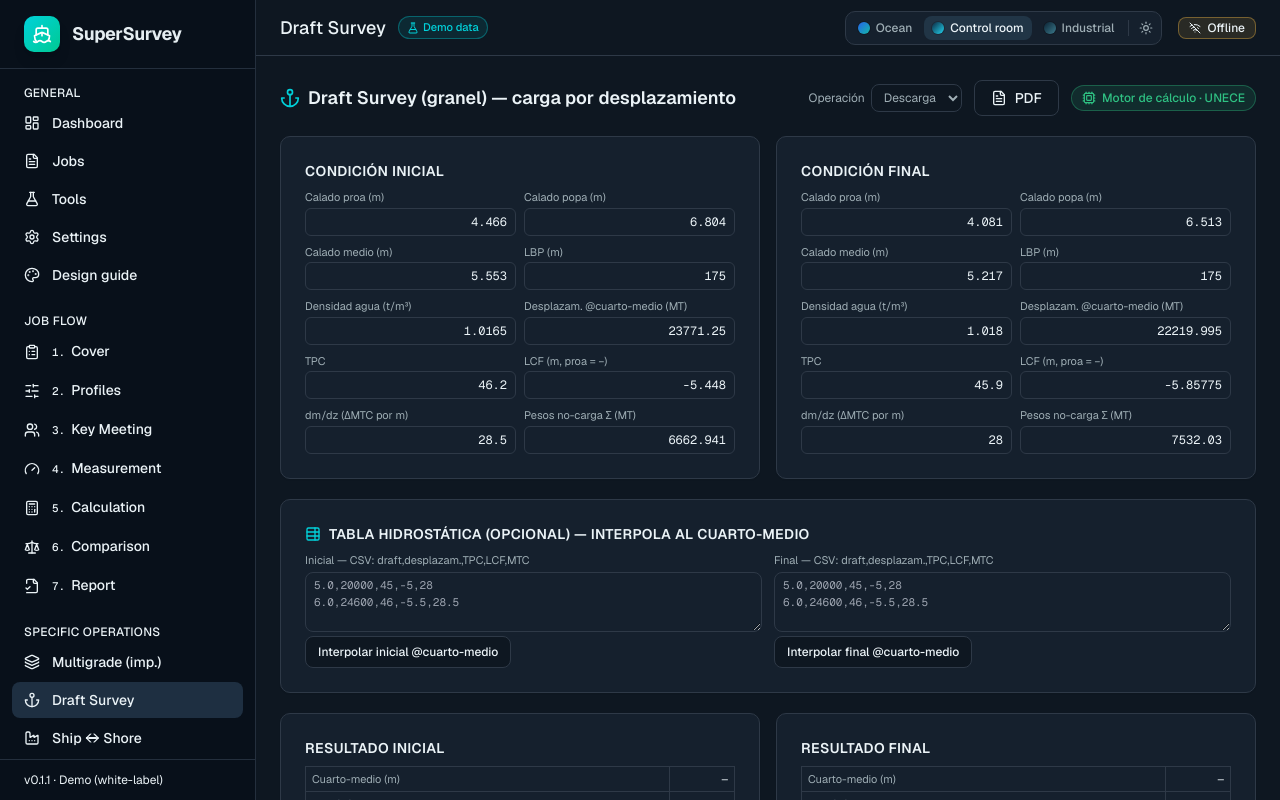
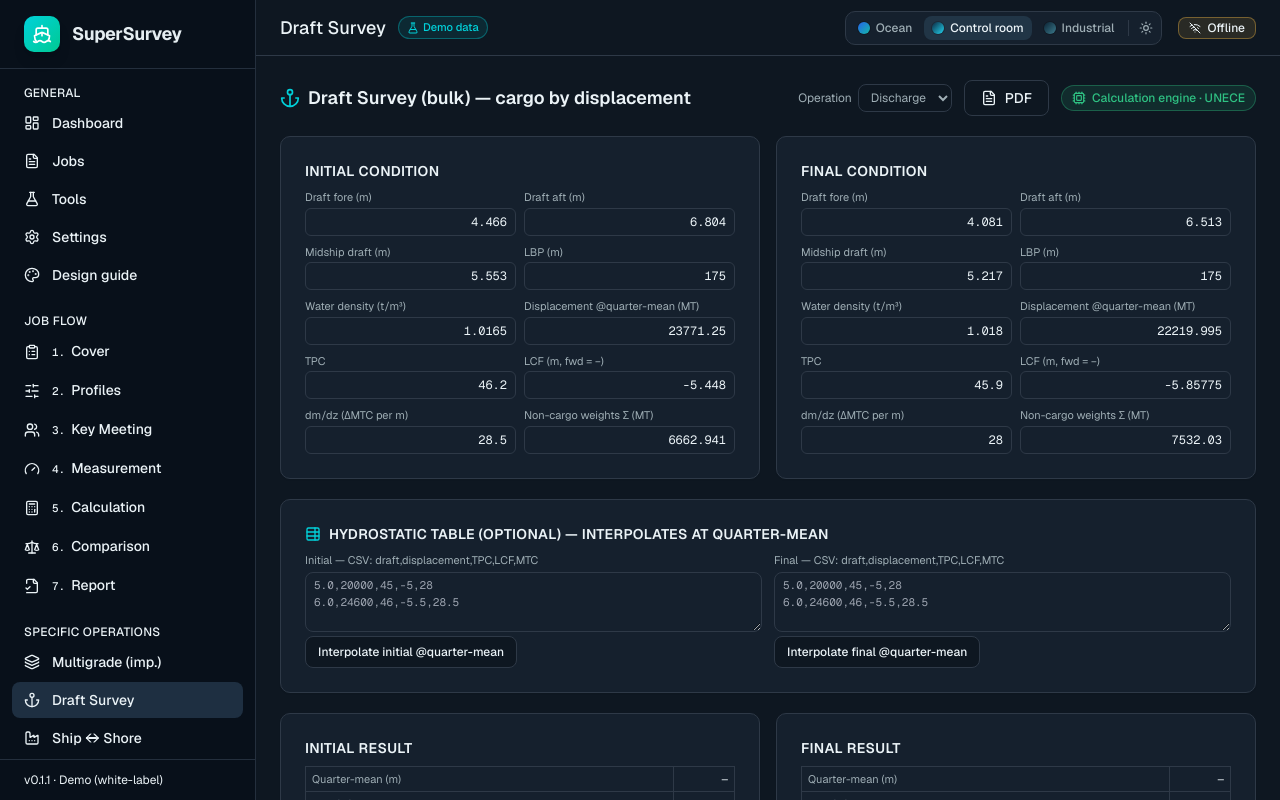
Before and after one commit to Adrian1993-hub/SUPER-SURVEY, a React (Vite) app in the folder ui/: page /trabajo/1/draft in a window 1280 px wide. Built offline with nearby package versions, Linux system fonts and the light colour scheme; no server answers.

Commit message:
i18n(ops): wire DraftSurvey to opsDict

```diff
--- a/ui/src/i18n/dict.operations.ts
+++ b/ui/src/i18n/dict.operations.ts
@@ -69,6 +69,64 @@ export const opsDict = {
     en: ' (vol 546.5/225, API 33.1/34.6 → 33.5347; sulfur 4.4/4.5 → 4.4292). Refutas is canonically by weight; here by volume (worksheet convention). cSt↔SFS converter and extra properties: pending.',
   },
 
+  // ---- Draft Survey (draft.*) ----------------------------------------------
+  'draft.title': { es: 'Draft Survey', en: 'Draft Survey' },
+  'draft.heading': { es: 'Draft Survey (granel) — carga por desplazamiento', en: 'Draft Survey (bulk) — cargo by displacement' },
+  'draft.operation': { es: 'Operación', en: 'Operation' },
+  'draft.discharge': { es: 'Descarga', en: 'Discharge' },
+  'draft.load': { es: 'Carga', en: 'Load' },
+  'draft.initialCondition': { es: 'Condición inicial', en: 'Initial condition' },
+  'draft.finalCondition': { es: 'Condición final', en: 'Final condition' },
+  'draft.f.forward': { es: 'Calado proa (m)', en: 'Draft fore (m)' },
+  'draft.f.aft': { es: 'Calado popa (m)', en: 'Draft aft (m)' },
+  'draft.f.midship': { es: 'Calado medio (m)', en: 'Midship draft (m)' },
+  'draft.f.lbp': { es: 'LBP (m)', en: 'LBP (m)' },
+  'draft.f.density': { es: 'Densidad agua (t/m³)', en: 'Water density (t/m³)' },
+  'draft.f.dispQM': { es: 'Desplazam. @cuarto-medio (MT)', en: 'Displacement @quarter-mean (MT)' },
+  'draft.f.tpc': { es: 'TPC', en: 'TPC' },
+  'draft.f.lcf': { es: 'LCF (m, proa = −)', en: 'LCF (m, fwd = −)' },
+  'draft.f.mtc': { es: 'dm/dz (ΔMTC por m)', en: 'dm/dz (ΔMTC per m)' },
+  'draft.f.deductibles': { es: 'Pesos no-carga Σ (MT)', en: 'Non-cargo weights Σ (MT)' },
+  'draft.r.quarterMean': { es: 'Cuarto-medio (m)', en: 'Quarter-mean (m)' },
+  'draft.r.trim': { es: 'Trim (m)', en: 'Trim (m)' },
+  'draft.r.firstTrim': { es: '1ª corr. trim', en: '1st trim corr.' },
+  'draft.r.secondTrim': { es: '2ª corr. trim', en: '2nd trim corr.' },
+  'draft.r.dispTrim': { es: 'Disp. corr. trim', en: 'Disp. corr. for trim' },
+  'draft.r.densityCorr': { es: 'Corr. densidad', en: 'Density corr.' },
+  'draft.r.dispDensity': { es: 'Disp. corr. densidad', en: 'Disp. corr. for density' },
+  'draft.hydroTitle': {
+    es: 'Tabla hidrostática (opcional) — interpola al cuarto-medio',
+    en: 'Hydrostatic table (optional) — interpolates at quarter-mean',
+  },
+  'draft.csvInitial': { es: 'Inicial — CSV: draft,desplazam.,TPC,LCF,MTC', en: 'Initial — CSV: draft,displacement,TPC,LCF,MTC' },
+  'draft.csvFinal': { es: 'Final — CSV: draft,desplazam.,TPC,LCF,MTC', en: 'Final — CSV: draft,displacement,TPC,LCF,MTC' },
+  'draft.interpolateInitial': { es: 'Interpolar inicial @cuarto-medio', en: 'Interpolate initial @quarter-mean' },
+  'draft.interpolateFinal': { es: 'Interpolar final @cuarto-medio', en: 'Interpolate final @quarter-mean' },
+  'draft.hintRows': {
+    es: 'Pega ≥2 filas (draft,desplazam.,TPC,LCF,MTC) y asegúrate de tener calados válidos.',
+    en: 'Paste ≥2 rows (draft,displacement,TPC,LCF,MTC) and make sure the drafts are valid.',
+  },
+  'draft.hintRange': { es: 'No se pudo interpolar (¿calado fuera de rango?).', en: 'Could not interpolate (draft out of range?).' },
+  'draft.hintOk': {
+    es: 'Interpolado @cuarto-medio {qm} m → desplazamiento {disp} MT.',
+    en: 'Interpolated @quarter-mean {qm} m → displacement {disp} MT.',
+  },
+  'draft.initialResult': { es: 'Resultado inicial', en: 'Initial result' },
+  'draft.finalResult': { es: 'Resultado final', en: 'Final result' },
+  'draft.cargoRecon': { es: 'Carga y reconciliación', en: 'Cargo and reconciliation' },
+  'draft.cargoByDs': { es: 'Carga por draft survey (MT)', en: 'Cargo by draft survey (MT)' },
+  'draft.shoreScale': { es: 'Báscula de tierra (MT) — Σ camiones', en: 'Shore scale (MT) — Σ trucks' },
+  'draft.diffShore': { es: 'Diferencia DS − báscula (MT)', en: 'Difference DS − scale (MT)' },
+  'draft.notePre': {
+    es: 'Cuarto-medio = (proa + popa + 6·medio)/8; 1ª corr. = trim·100·LCF·TPC/LBP; 2ª corr. = trim²·50·(dm/dz)/LBP; corr. densidad a 1.025; Net = disp(densidad) − Σno-carga; ',
+    en: 'Quarter-mean = (fore + aft + 6·mid)/8; 1st corr. = trim·100·LCF·TPC/LBP; 2nd corr. = trim²·50·(dm/dz)/LBP; density corr. to 1.025; Net = disp(density) − Σnon-cargo; ',
+  },
+  'draft.noteCargo': { es: 'carga = |Net inicial − Net final|', en: 'cargo = |initial Net − final Net|' },
+  'draft.notePost': {
+    es: '. Port del cálculo .NET validado (UNECE), anclado a un worksheet real. La báscula de tierra es la suma del control por camión.',
+    en: '. Port of the validated .NET calculation (UNECE), anchored to a real worksheet. The shore scale is the per-truck tally sum.',
+  },
+
   // ---- LNG descarga, cuerpo (lngd.*) --------------------------------------
   'lngd.introPre': { es: 'Custody de LNG por ', en: 'LNG custody by ' },
   'lngd.introEnergy': { es: 'energía', en: 'energy' },
--- a/ui/src/pages/DraftSurvey.tsx
+++ b/ui/src/pages/DraftSurvey.tsx
@@ -5,6 +5,8 @@ import { TopBar } from '../components/TopBar'
 import { draftSurvey, hydrostaticInterpolate, kernelVersion, type DraftConditionInput, type DraftSurveyResult, type HydrostaticRowInput } from '../lib/kernel'
 import { Cpu, Anchor, FileText, Ship, TableProperties } from 'lucide-react'
 import { parseDec } from '../lib/num'
+import { useT } from '../i18n/LanguageProvider'
+import type { TKey } from '../i18n/dict'
 
 // Parse CSV "draft,displacement,tpc,lcf,mtc" (una fila por línea).
 function parseHydroTable(csv: string): HydrostaticRowInput[] {
@@ -25,17 +27,17 @@ function parseHydroTable(csv: string): HydrostaticRowInput[] {
 const initialSeed: DraftConditionInput = { forward: 4.466, aft: 6.804, midship: 5.553, lbp: 175, density: 1.0165, displacementQM: 23771.25, tpc: 46.2, lcf: -5.448, mtcPerMetre: 28.5, deductibles: 6662.941 }
 const finalSeed: DraftConditionInput = { forward: 4.081, aft: 6.513, midship: 5.217, lbp: 175, density: 1.018, displacementQM: 22219.995, tpc: 45.9, lcf: -5.85775, mtcPerMetre: 28.0, deductibles: 7532.03 }
 
-const FIELDS: { key: keyof DraftConditionInput; label: string; step?: number }[] = [
-  { key: 'forward', label: 'Calado proa (m)', step: 0.001 },
-  { key: 'aft', label: 'Calado popa (m)', step: 0.001 },
-  { key: 'midship', label: 'Calado medio (m)', step: 0.001 },
-  { key: 'lbp', label: 'LBP (m)', step: 0.1 },
-  { key: 'density', label: 'Densidad agua (t/m³)', step: 0.0001 },
-  { key: 'displacementQM', label: 'Desplazam. @cuarto-medio (MT)', step: 0.001 },
-  { key: 'tpc', label: 'TPC', step: 0.01 },
-  { key: 'lcf', label: 'LCF (m, proa = −)', step: 0.001 },
-  { key: 'mtcPerMetre', label: 'dm/dz (ΔMTC por m)', step: 0.001 },
-  { key: 'deductibles', label: 'Pesos no-carga Σ (MT)', step: 0.001 },
+const FIELDS: { key: keyof DraftConditionInput; labelKey: TKey; step?: number }[] = [
+  { key: 'forward', labelKey: 'draft.f.forward', step: 0.001 },
+  { key: 'aft', labelKey: 'draft.f.aft', step: 0.001 },
+  { key: 'midship', labelKey: 'draft.f.midship', step: 0.001 },
+  { key: 'lbp', labelKey: 'draft.f.lbp', step: 0.1 },
+  { key: 'density', labelKey: 'draft.f.density', step: 0.0001 },
+  { key: 'displacementQM', labelKey: 'draft.f.dispQM', step: 0.001 },
+  { key: 'tpc', labelKey: 'draft.f.tpc', step: 0.01 },
+  { key: 'lcf', labelKey: 'draft.f.lcf', step: 0.001 },
+  { key: 'mtcPerMetre', labelKey: 'draft.f.mtc', step: 0.001 },
+  { key: 'deductibles', labelKey: 'draft.f.deductibles', step: 0.001 },
 ]
 
 // Formulario denso canónico: .input-dense (index.css).
@@ -43,6 +45,7 @@ const lbl = 'text-[11px] text-muted-foreground'
 const inp = 'input-dense'
 
 function ConditionForm({ title, c, onChange }: { title: string; c: DraftConditionInput; onChange: (c: DraftConditionInput) => void }) {
+  const t = useT()
   return (
     <Card>
       <CardHeader className="pb-2">
@@ -51,7 +54,7 @@ function ConditionForm({ title, c, onChange }: { title: string; c: DraftConditio
       <CardContent className="grid grid-cols-2 gap-2">
         {FIELDS.map((f) => (
           <label key={f.key} className="flex flex-col gap-0.5">
-            <span className={lbl}>{f.label}</span>
+            <span className={lbl}>{t(f.labelKey)}</span>
             <input
               type="number"
               step={f.step ?? 0.001}
@@ -67,14 +70,15 @@ function ConditionForm({ title, c, onChange }: { title: string; c: DraftConditio
 }
 
 function ResultRows({ r }: { r: DraftSurveyResult['initial'] }) {
+  const t = useT()
   const rows: [string, string | undefined][] = [
-    ['Cuarto-medio (m)', r?.quarterMean],
-    ['Trim (m)', r?.trim],
-    ['1ª corr. trim', r?.firstTrimCorrection],
-    ['2ª corr. trim', r?.secondTrimCorrection],
-    ['Disp. corr. trim', r?.displacementCorrectedForTrim],
-    ['Corr. densidad', r?.densityCorrection],
-    ['Disp. corr. densidad', r?.displacementCorrectedForDensity],
+    [t('draft.r.quarterMean'), r?.quarterMean],
+    [t('draft.r.trim'), r?.trim],
+    [t('draft.r.firstTrim'), r?.firstTrimCorrection],
+    [t('draft.r.secondTrim'), r?.secondTrimCorrection],
+    [t('draft.r.dispTrim'), r?.displacementCorrectedForTrim],
+    [t('draft.r.densityCorr'), r?.densityCorrection],
+    [t('draft.r.dispDensity'), r?.displacementCorrectedForDensity],
     ['Net Displacement', r?.netDisplacement],
   ]
   return (
@@ -92,6 +96,7 @@ function ResultRows({ r }: { r: DraftSurveyResult['initial'] }) {
 }
 
 export function DraftSurvey() {
+  const t = useT()
   const [initial, setInitial] = useState(initialSeed)
   const [final, setFinal] = useState(finalSeed)
   const [operation, setOperation] = useState<'LOAD' | 'DISCHARGE'>('DISCHARGE')
@@ -105,18 +110,18 @@ export function DraftSurvey() {
     const qm = which === 'initial' ? res?.initial?.quarterMean : res?.final?.quarterMean
     const rows = parseHydroTable(csv[which])
     if (!qm || rows.length < 2) {
-      setHint('Pega ≥2 filas (draft,desplazam.,TPC,LCF,MTC) y asegúrate de tener calados válidos.')
+      setHint(t('draft.hintRows'))
       return
     }
     const r = await hydrostaticInterpolate(rows, Number(qm))
     if (!r.success) {
-      setHint(r.errors?.[0]?.message ?? 'No se pudo interpolar (¿calado fuera de rango?).')
+      setHint(r.errors?.[0]?.message ?? t('draft.hintRange'))
       return
     }
     const patch = { displacementQM: Number(r.displacement), tpc: Number(r.tpc), lcf: Number(r.lcf), mtcPerMetre: Number(r.mtcPerMetre) }
     if (which === 'initial') setInitial((c) => ({ ...c, ...patch }))
     else setFinal((c) => ({ ...c, ...patch }))
-    setHint(`Interpolado @cuarto-medio ${qm} m → desplazamiento ${r.displacement} MT.`)
+    setHint(t('draft.hintOk', { qm: String(qm), disp: String(r.displacement) }))
   }
 
   useEffect(() => {
@@ -137,46 +142,46 @@ export function DraftSurvey() {
 
   return (
     <div className="flex h-full flex-col print:block print:h-auto">
-      <TopBar title="Draft Survey" />
+      <TopBar title={t('draft.title')} />
       <main className="flex-1 overflow-auto p-6 print:overflow-visible print:p-0">
         <div className="mx-auto max-w-5xl space-y-5">
           <div className="flex flex-wrap items-center justify-between gap-3 print:hidden">
             <h2 className="flex items-center gap-2 text-lg font-semibold">
-              <Anchor className="h-5 w-5 text-brand" /> Draft Survey (granel) — carga por desplazamiento
+              <Anchor className="h-5 w-5 text-brand" /> {t('draft.heading')}
             </h2>
             <div className="flex items-center gap-3">
               <label className="flex items-center gap-1.5 text-xs text-muted-foreground">
-                Operación
+                {t('draft.operation')}
                 <select value={operation} onChange={(e) => setOperation(e.target.value as 'LOAD' | 'DISCHARGE')} className="rounded-md border border-input bg-transparent px-2 py-1 text-xs">
-                  <option value="DISCHARGE">Descarga</option>
-                  <option value="LOAD">Carga</option>
+                  <option value="DISCHARGE">{t('draft.discharge')}</option>
+                  <option value="LOAD">{t('draft.load')}</option>
                 </select>
               </label>
               <Button variant="outline" className="gap-2" onClick={() => window.print()}>
                 <FileText className="h-4 w-4" /> PDF
               </Button>
               <span className="inline-flex items-center gap-1.5 status-ok rounded-full border px-2.5 py-1 text-xs font-medium">
-                <Cpu className="h-3.5 w-3.5" /> Motor de cálculo · UNECE{kver ? ` · v${kver}` : ''}
+                <Cpu className="h-3.5 w-3.5" /> {t('flowShared.engine')} · UNECE{kver ? ` · v${kver}` : ''}
               </span>
             </div>
           </div>
 
           <div className="grid gap-4 lg:grid-cols-2">
-            <ConditionForm title="Condición inicial" c={initial} onChange={setInitial} />
-            <ConditionForm title="Condición final" c={final} onChange={setFinal} />
+            <ConditionForm title={t('draft.initialCondition')} c={initial} onChange={setInitial} />
+            <ConditionForm title={t('draft.finalCondition')} c={final} onChange={setFinal} />
           </div>
 
           {/* Tabla hidrostática opcional: pega la del buque y el kernel interpola */}
           <Card className="print:hidden">
             <CardHeader className="pb-2">
               <CardTitle className="flex items-center gap-2 text-sm uppercase tracking-wide">
-                <TableProperties className="h-4 w-4 text-brand" /> Tabla hidrostática (opcional) — interpola al cuarto-medio
+                <TableProperties className="h-4 w-4 text-brand" /> {t('draft.hydroTitle')}
               </CardTitle>
             </CardHeader>
             <CardContent className="grid gap-3 lg:grid-cols-2">
               {(['initial', 'final'] as const).map((which) => (
                 <div key={which} className="flex flex-col gap-1">
-                  <span className={lbl}>{which === 'initial' ? 'Inicial' : 'Final'} — CSV: draft,desplazam.,TPC,LCF,MTC</span>
+                  <span className={lbl}>{which === 'initial' ? t('draft.csvInitial') : t('draft.csvFinal')}</span>
                   <textarea
                     rows={3}
                     value={csv[which]}
@@ -185,7 +190,7 @@ export function DraftSurvey() {
                     className="w-full rounded-md border border-input bg-transparent px-2 py-1 font-mono text-[11px] focus:outline-none focus:ring-1 focus:ring-ring"
                   />
                   <Button variant="outline" size="sm" className="self-start" onClick={() => void interpolateInto(which)}>
-                    Interpolar {which === 'initial' ? 'inicial' : 'final'} @cuarto-medio
+                    {which === 'initial' ? t('draft.interpolateInitial') : t('draft.interpolateFinal')}
                   </Button>
                 </div>
               ))}
@@ -195,29 +200,29 @@ export function DraftSurvey() {
 
           <div className="grid gap-4 lg:grid-cols-2">
             <Card>
-              <CardHeader className="pb-2"><CardTitle className="text-sm uppercase tracking-wide">Resultado inicial</CardTitle></CardHeader>
+              <CardHeader className="pb-2"><CardTitle className="text-sm uppercase tracking-wide">{t('draft.initialResult')}</CardTitle></CardHeader>
               <CardContent><ResultRows r={res?.initial} /></CardContent>
             </Card>
             <Card>
-              <CardHeader className="pb-2"><CardTitle className="text-sm uppercase tracking-wide">Resultado final</CardTitle></CardHeader>
+              <CardHeader className="pb-2"><CardTitle className="text-sm uppercase tracking-wide">{t('draft.finalResult')}</CardTitle></CardHeader>
               <CardContent><ResultRows r={res?.final} /></CardContent>
             </Card>
           </div>
 
           {/* Carga + reconciliación con tierra */}
           <Card>
-            <CardHeader className="pb-2"><CardTitle className="flex items-center gap-2 text-base"><Ship className="h-4 w-4 text-brand" /> Carga y reconciliación</CardTitle></CardHeader>
+            <CardHeader className="pb-2"><CardTitle className="flex items-center gap-2 text-base"><Ship className="h-4 w-4 text-brand" /> {t('draft.cargoRecon')}</CardTitle></CardHeader>
             <CardContent className="flex flex-wrap items-end gap-x-10 gap-y-3">
               <div>
-                <div className={lbl}>Carga por draft survey (MT)</div>
+                <div className={lbl}>{t('draft.cargoByDs')}</div>
                 <div className="font-mono text-2xl font-bold tabular-nums text-brand">{isFinite(cargo) ? cargo.toFixed(3) : '—'}</div>
               </div>
               <label className="flex flex-col gap-0.5">
-                <span className={lbl}>Báscula de tierra (MT) — Σ camiones</span>
+                <span className={lbl}>{t('draft.shoreScale')}</span>
                 <input type="number" step={0.001} value={shoreScale} onChange={(e) => setShoreScale(parseDec(e.target.value))} className={`${inp} w-40`} />
               </label>
               <div>
-                <div className={lbl}>Diferencia DS − báscula (MT)</div>
+                <div className={lbl}>{t('draft.diffShore')}</div>
                 <div className={`font-mono text-lg font-semibold tabular-nums ${Math.abs(diffShore) > 0 ? 'text-warning' : ''}`}>{isFinite(diffShore) ? `${diffShore > 0 ? '+' : ''}${diffShore.toFixed(3)}` : '—'}</div>
               </div>
               {res && !res.success && <p className="text-sm text-danger">{res.errors?.[0]?.message}</p>}
@@ -225,9 +230,7 @@ export function DraftSurvey() {
           </Card>
 
           <p className="text-xs text-muted-foreground">
-            Cuarto-medio = (proa + popa + 6·medio)/8; 1ª corr. = trim·100·LCF·TPC/LBP; 2ª corr. = trim²·50·(dm/dz)/LBP; corr. densidad
-            a 1.025; Net = disp(densidad) − Σno-carga; <strong>carga = |Net inicial − Net final|</strong>. Port del cálculo .NET
-            validado (UNECE), anclado a un worksheet real. La báscula de tierra es la suma del control por camión.
+            {t('draft.notePre')}<strong>{t('draft.noteCargo')}</strong>{t('draft.notePost')}
           </p>
         </div>
       </main>
```
